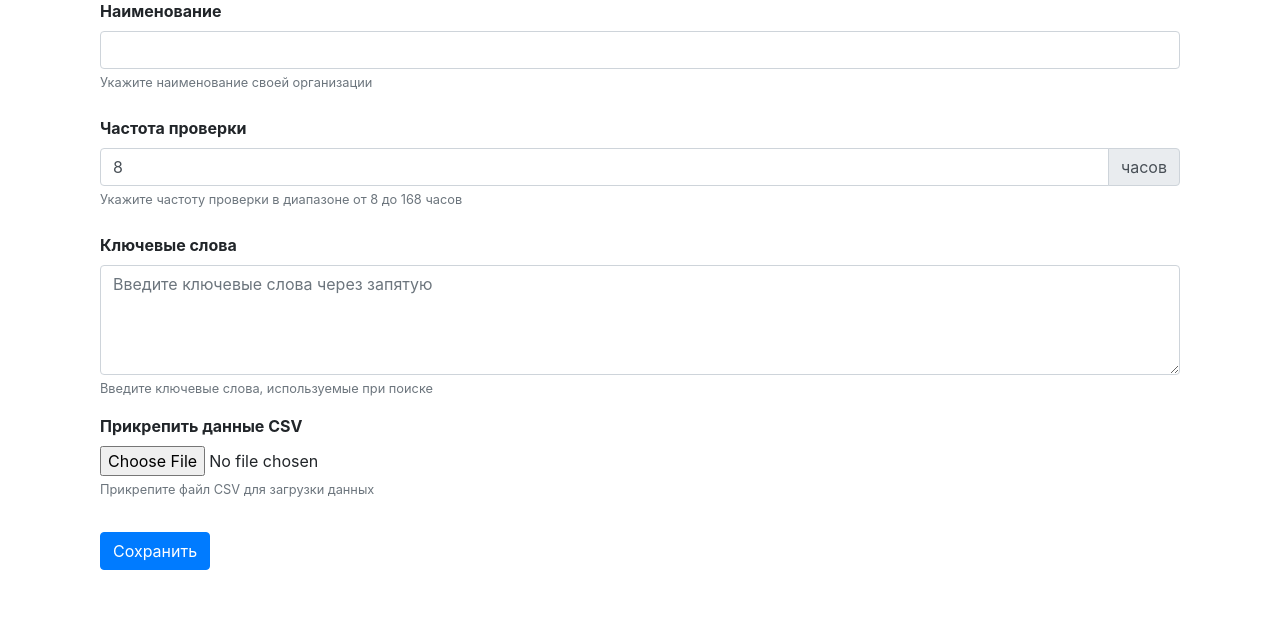
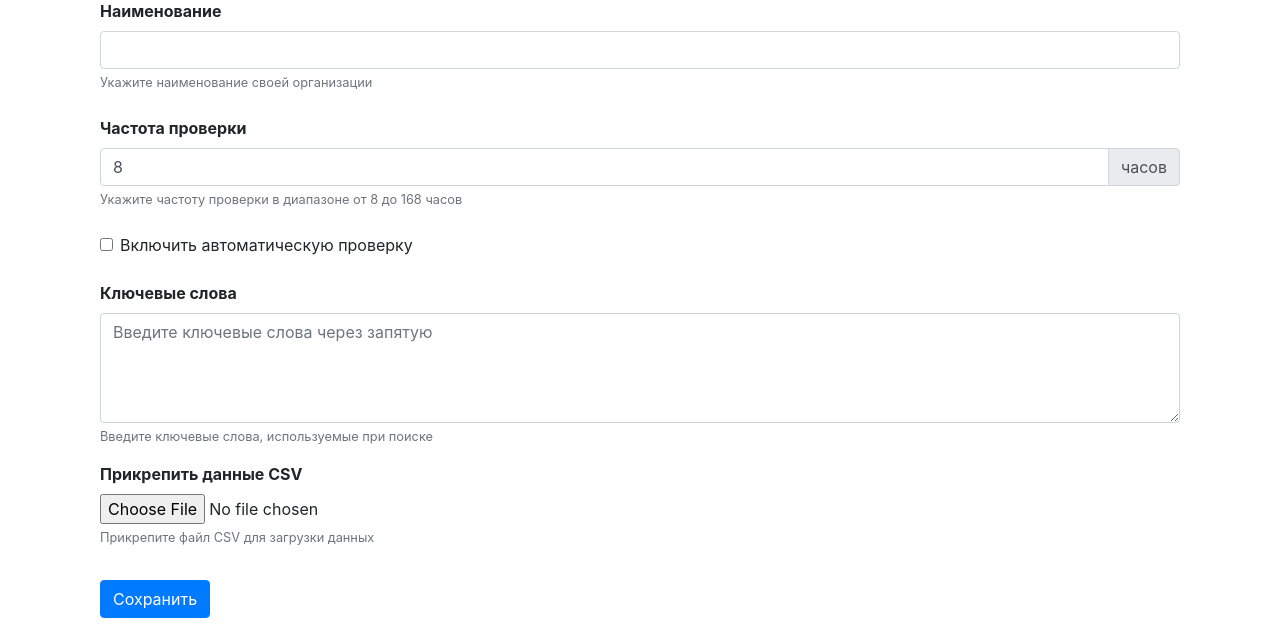
Before and after one commit to basmdev/yamapai, a Flask app: page /profile in a window 1280 px wide. Shown: the part 166-800 px from the top of the page. Run offline with Flask 3, Linux system fonts and the light colour scheme; the visitor is signed in with stand-in values (Sample User, id 1); data that the repository does not hold is empty; parts of the project's set-up code (start-up, migrations or seed data) failed here and were passed over; some libraries are stand-ins or nearby versions.

Commit message:
Add autocheck box

```diff
--- a/app.py
+++ b/app.py
@@ -82,6 +82,7 @@ def profile():
         name = request.form.get("name")
         file = request.files.get("file")
         period = request.form.get("period", type=int)
+        auto_check = True if request.form.get("auto_check") else False
         keywords_text = request.form.get("keywords", "").strip()
 
         if not name:
@@ -122,12 +123,14 @@ def profile():
                     client.csv_file_path = data_file_path
                     client.created_at = datetime.now()
                     client.check_frequency = period
+                    client.auto_check = auto_check
                 else:
                     client = Client(
                         name=name,
                         csv_file_path=data_file_path,
                         created_at=datetime.now(),
                         check_frequency=period,
+                        auto_check=auto_check,
                     )
                     db.session.add(client)
 
@@ -164,8 +167,9 @@ def profile():
         if client:
             client.name = name
             client.check_frequency = period
+            client.auto_check = auto_check
         else:
-            client = Client(name=name, check_frequency=period)
+            client = Client(name=name, check_frequency=period, auto_check=auto_check)
             db.session.add(client)
 
         db.session.commit()
--- a/models.py
+++ b/models.py
@@ -1,6 +1,6 @@
 from flask_login import UserMixin
 from flask_sqlalchemy import SQLAlchemy
-from sqlalchemy import Column, DateTime, Integer, String
+from sqlalchemy import Boolean, Column, DateTime, Integer, String
 from werkzeug.security import check_password_hash, generate_password_hash
 
 db = SQLAlchemy()
@@ -27,7 +27,8 @@ class Client(db.Model):
     name = Column(String(64), nullable=False)
     csv_file_path = Column(String(256), nullable=True)
     created_at = Column(DateTime, default=None)
-    check_frequency = Column(Integer)
+    check_frequency = Column(Integer, nullable=True)
+    auto_check = Column(Boolean, default=False)
 
 
 class Keyword(db.Model):
--- a/templates/profile.html
+++ b/templates/profile.html
@@ -18,7 +18,6 @@
                    value="{{ client.name if client else '' }}" maxlength="64">
             <small class="form-text text-muted">Укажите наименование своей организации</small>
         </div>
-
         <div class="form-group mt-4">
             <label for="period" class="font-weight-bold">Частота проверки</label>
             <div class="input-group">
@@ -30,13 +29,17 @@
             </div>
             <small class="form-text text-muted">Укажите частоту проверки в диапазоне от 8 до 168 часов</small>
         </div>
-
+        <div class="form-check mt-4">
+            <input class="form-check-input" type="checkbox" id="auto_check" name="auto_check" {% if client and client.auto_check %}checked{% endif %}>
+            <label class="form-check-label" for="auto_check">
+                Включить автоматическую проверку
+            </label>
+        </div>
         <div class="form-group mt-4">
             <label for="keywords" class="font-weight-bold">Ключевые слова</label>
             <textarea class="form-control" id="keywords" name="keywords" rows="4" placeholder="Введите ключевые слова через запятую">{% if keywords %}{{ keywords }}{% endif %}</textarea>
             <small class="form-text text-muted">Введите ключевые слова, используемые при поиске</small>
         </div>
-
         <div class="form-group">
             <label for="file" class="font-weight-bold">
                 {% if file_exists %}
@@ -53,7 +56,6 @@
                 Прикрепите файл CSV для загрузки данных
             {% endif %}</small>
         </div>
-
         <button type="submit" class="btn btn-primary mt-3">
             Сохранить
         </button>
```
